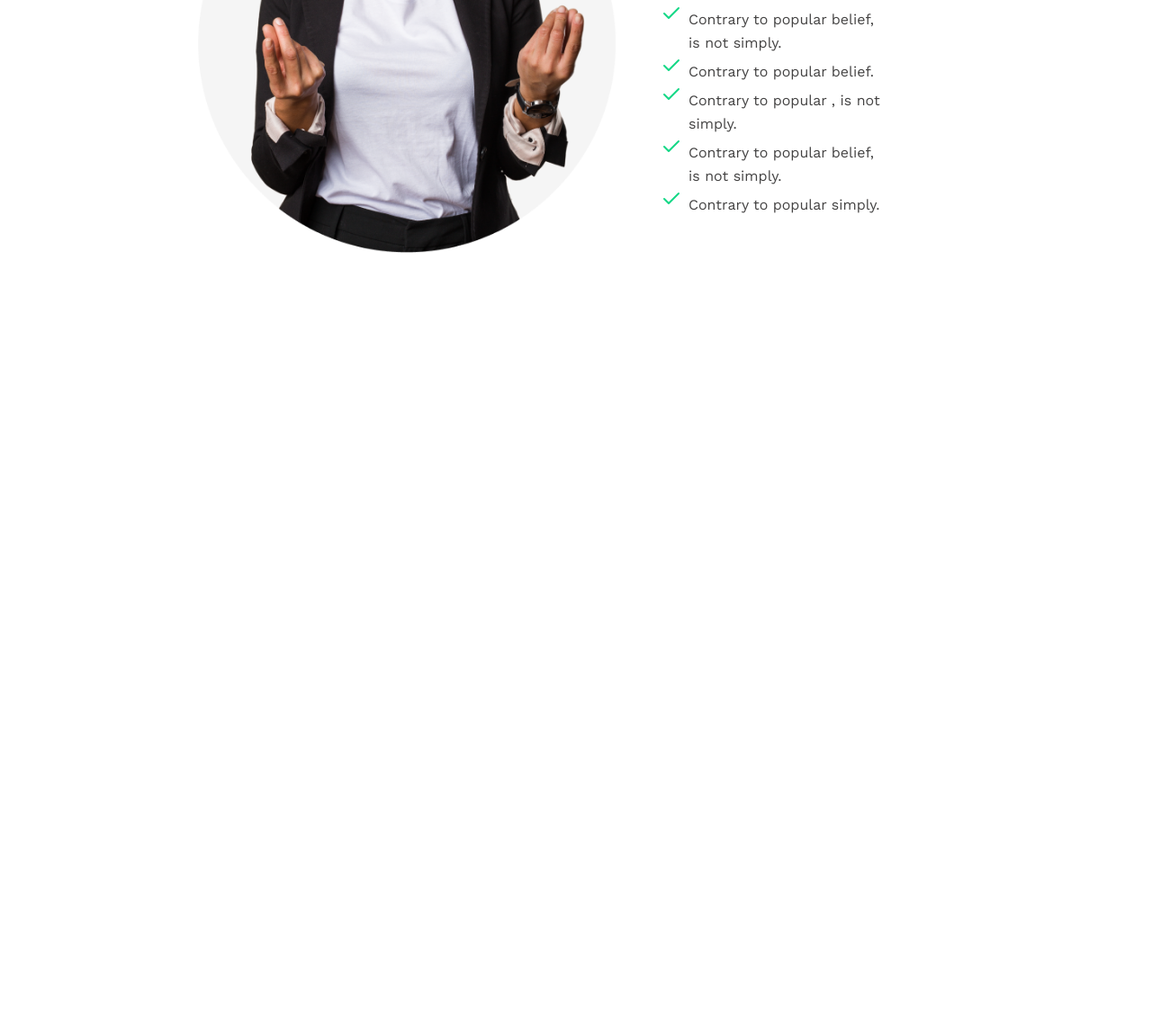
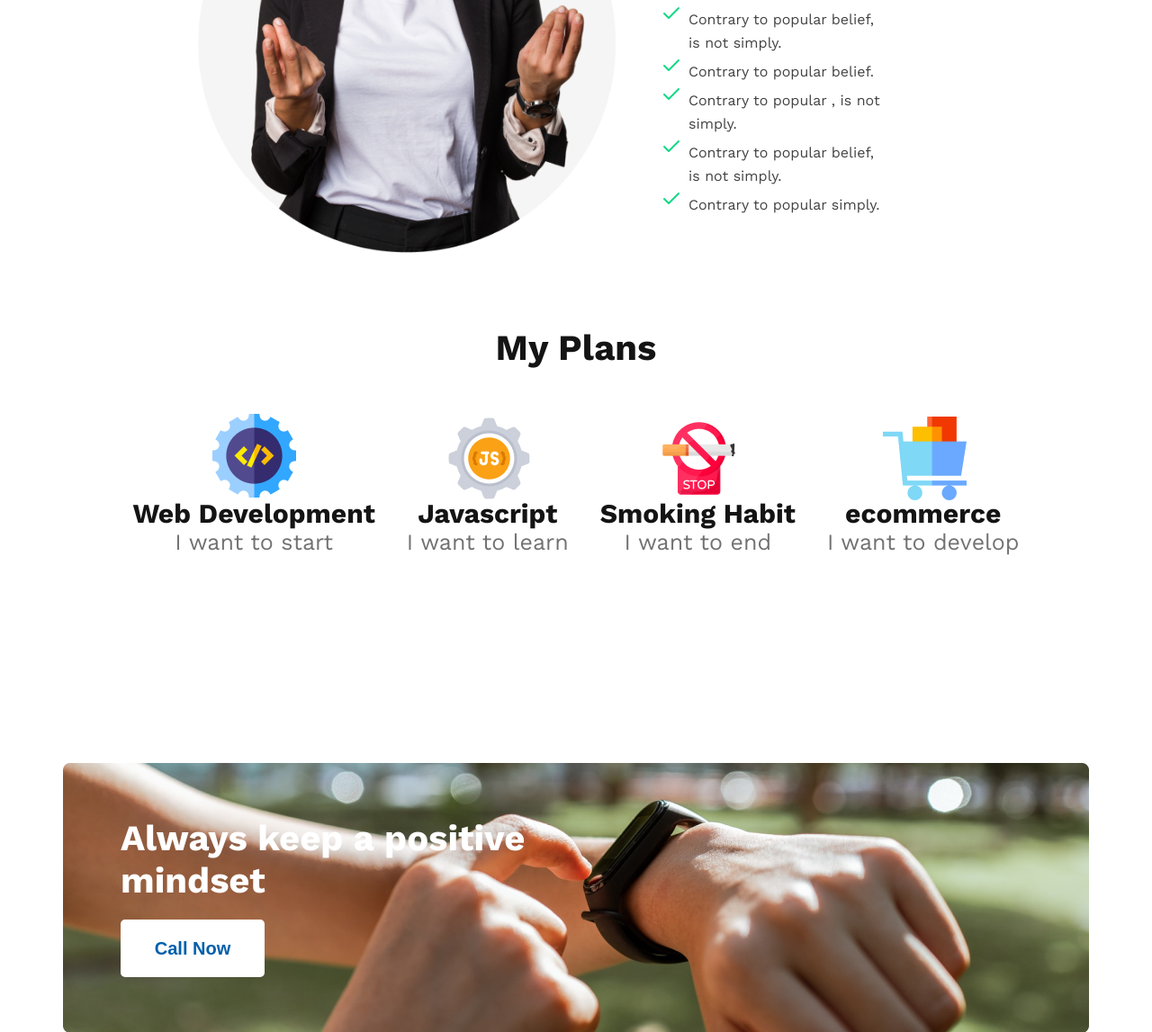
Before and after one commit to smhasan-shahriar/new-year-new-ador, a plain HTML site: page index.html in a window 1280 px wide. Shown: the part 1237-2384 px from the top of the page at 90% size. Before the commit the page ends 1600 px from the top, so only its background shows below. Drawn offline with nearby package versions, Linux system fonts and the light colour scheme.

Commit message:
positivity added

```diff
--- a/index.html
+++ b/index.html
@@ -28,7 +28,7 @@
           <img class="failure-img" src="images/person.png" alt="" />
         </div>
         <div class="failure-container">
-          <h3 class="failure-title">My failures of <br />previous year</h3>
+          <h3 class="section-title">My failures of <br />previous year</h3>
           <p class="failure-description">
             Contrary to popular belief, Lorem Ipsum is not simply random text.
             It has roots in a piece of classical Latin literature from 45 BC,
@@ -43,8 +43,41 @@
           </ul>
         </div>
       </div>
-      <div class="main-item"></div>
-      <div class="main-item"></div>
+      <div class="plan-section">
+        <h3 class="section-title center">My Plans</h3>
+        <div class="plan-container">
+          <div class="plan-item">
+            <img src="images/icons/web.png" alt="" class="plan-img" />
+            <h4 class="plan-title">Web Development</h4>
+            <p class="plan-description">I want to start</p>
+          </div>
+          <div class="plan-item">
+            <div class="plan-item-img">
+              <img src="images/icons/js.png" alt="" class="plan-img" />
+            </div>
+            <h4 class="plan-title">Javascript</h4>
+            <p class="plan-description">I want to learn</p>
+          </div>
+          <div class="plan-item">
+            <div class="plan-item-img">
+              <img src="images/icons/smoke.png" alt="" class="plan-img" />
+            </div>
+            <h4 class="plan-title">Smoking Habit</h4>
+            <p class="plan-description">I want to end</p>
+          </div>
+          <div class="plan-item">
+            <div class="plan-item-img">
+              <img src="images/icons/ecom.png" alt="" class="plan-img" />
+            </div>
+            <h4 class="plan-title">ecommerce</h4>
+            <p class="plan-description">I want to develop</p>
+          </div>
+        </div>
+      </div>
+      <div class="positive-item">
+        <h3 class="section-title call-title">Always keep a positive mindset</h3>
+        <button class="btn-call">Call Now</button>
+      </div>
     </main>
     <footer></footer>
   </body>
--- a/resources/styles.css
+++ b/resources/styles.css
@@ -8,6 +8,9 @@ body {
   font-family: "Work Sans", sans-serif;
 }
 
+.center {
+  text-align: center;
+}
 /* banner section */
 .banner {
   background-image: url("../images/banner/banner2.png");
@@ -79,7 +82,7 @@ body {
   width: 50%;
 }
 
-.failure-title {
+.section-title {
   color: #151414;
   font-size: 40px;
   font-weight: 700;
@@ -103,3 +106,68 @@ ul {
   list-style-image: url("../images/icons/check\ 1.svg");
   margin-left: 25px;
 }
+/* plan section design */
+
+.plan-item-img {
+  width: 90px;
+  height: 90px;
+}
+
+.plan-title {
+  color: #151414;
+  text-align: center;
+  font-size: 30px;
+  font-weight: 700;
+}
+
+.plan-description {
+  color: #737272;
+  text-align: center;
+  font-size: 25px;
+  font-weight: 400;
+}
+
+.plan-container {
+  display: flex;
+  justify-content: space-around;
+  align-items: flex-end;
+  margin: 50px 130px 230px;
+}
+
+.plan-item {
+  display: flex;
+  flex-direction: column;
+  align-items: center;
+}
+
+/* positive section style */
+
+.positive-item {
+  width: 1140px;
+  height: 300px;
+  background-image: url("../images/watch.png");
+  display: flex;
+  flex-direction: column;
+  margin: 0 auto;
+  justify-content: center;
+  gap: 20px;
+}
+
+.call-title {
+  width: 450px;
+  color: white;
+  margin-left: 64px;
+}
+
+.btn-call {
+  width: 160px;
+  height: 64px;
+  border-radius: 5px;
+  background: #fff;
+  color: #005fac;
+  text-align: center;
+  font-size: 20px;
+  font-weight: 700;
+  border: 0;
+  margin-left: 64px;
+}
```
